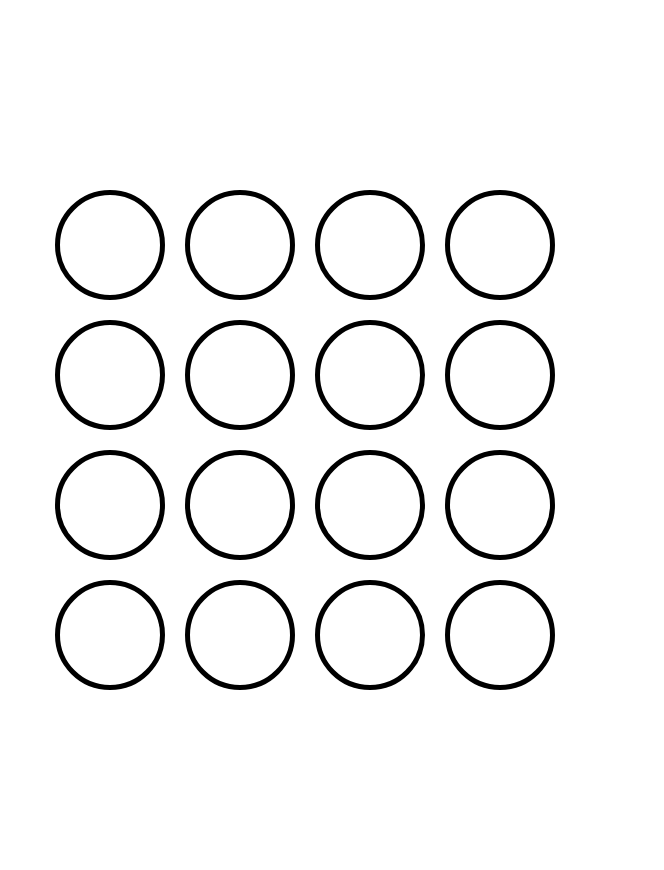
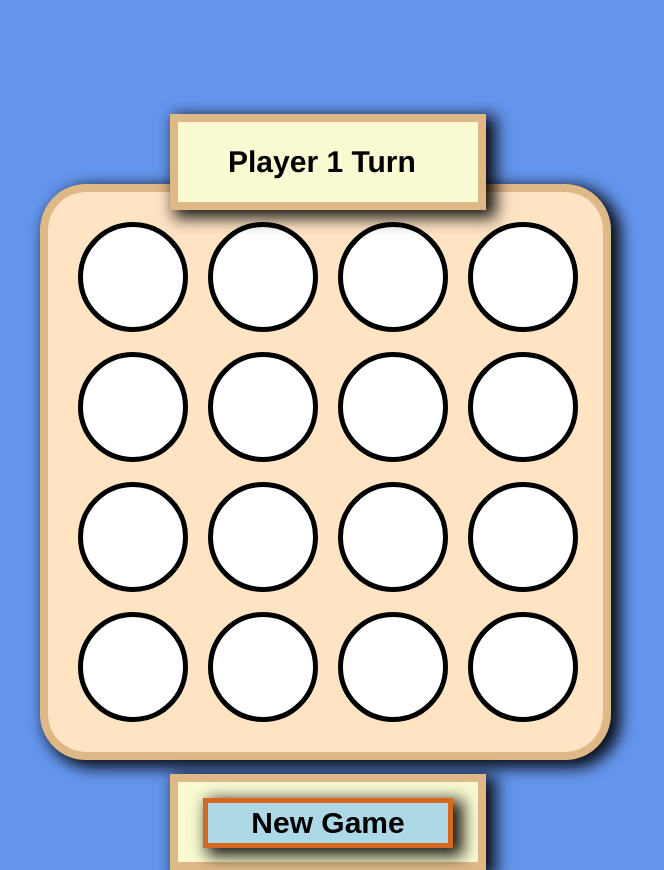
Before and after one commit to AlekSkyHigh/react-connect-4, a React (Create React App) app: page / in a window 1280 px wide. Shown: the whole page, without its empty margins (350-1014 px from the left). Before the commit the page ends 800 px from the top, so only its background shows below. Built offline with nearby package versions, Linux system fonts and the light colour scheme.

Commit message:
Styling the Game Board - Header and Footer

```diff
--- /dev/null
+++ b/src/Componenets/App.js
@@ -0,0 +1,11 @@
+import GameBoard from "./GameBoard";
+
+function App() {
+    return (
+        <div className="app-container">
+            <GameBoard/>
+        </div>
+    )
+}
+
+export default App;
--- /dev/null
+++ b/src/Componenets/Footer.js
@@ -0,0 +1,11 @@
+import React from "react";
+
+const Footer = () => {
+    return (
+        <div className="panel footer">
+            <button>New Game</button>
+        </div>
+    )
+}
+
+export default Footer
--- a/src/Componenets/GameBoard.js
+++ b/src/Componenets/GameBoard.js
@@ -1,8 +1,11 @@
-import React, {useState} from "react";
+import React, { useState } from "react";
 
 import '../Game.css';
 
 import GameCircle from "./GameCircle"
+
+import Header from "./Header";
+import Footer from "./Footer";
 
 const NO_CIRCLES = 16;
 const NO_PLAYER = 0;
@@ -31,7 +34,7 @@ const GameBoard = () => {
 
         setGameBoard(prev => {
             return prev.map((circle, pos) => {
-                if(pos === id) return currentPlayer;
+                if (pos === id) return currentPlayer;
                 return circle;
             })
         })
@@ -43,13 +46,17 @@ const GameBoard = () => {
     };
 
     const renderCircle = id => {
-        return  <GameCircle key={id} id={id} className={`player_${gameBoard[id]}`} onCircleClicked={circleClicked} />
+        return <GameCircle key={id} id={id} className={`player_${gameBoard[id]}`} onCircleClicked={circleClicked} />
     }
 
     return (
-        <div className="gameBoard">
-            {initBoard()}
-        </div>
+        <>
+            <Header />
+            <div className="gameBoard">
+                {initBoard()}
+            </div>
+            <Footer />
+        </>
     )
 }
 
--- /dev/null
+++ b/src/Componenets/Header.js
@@ -0,0 +1,11 @@
+import React from "react";
+
+const Header = () => {
+    return (
+        <div className="panel header">
+            <div className="header-text">Player 1 Turn</div>
+        </div>
+    )
+}
+
+export default Header
--- a/src/Game.css
+++ b/src/Game.css
@@ -1,13 +1,84 @@
+body {
+    background-color: cornflowerblue;
+    font-family: 'Franklin Gothic Medium', 'Arial Narrow', Arial, sans-serif;
+}
+
+.app-container {
+    width: 800px;
+    height: 800px;
+    position: absolute;
+    left: 50%;
+    top: 3%;
+    margin-left: -400px;
+}
+
+.panel {
+    position: absolute;
+    background-color: lightgoldenrodyellow;
+    border: 8px solid burlywood;
+    -webkit-box-shadow: 7px 5px 15px 3px rgba(0, 0, 0, 0.9);
+    box-shadow: 7px 5px 15px 3px rgba(0, 0, 0, 0.9);
+    z-index: 1;
+}
+
+.header {
+    left: 50%;
+    top: 90px;
+    height: 80px;
+    width: 300px;
+    margin-left: -120px;
+}
+
+.header-text {
+    font-size: 30px;
+    font-weight: bold;
+    width: 200px;
+    margin: 0;
+    position: absolute;
+    top: 50%;
+    left: 50%;
+    -ms-transform: translate(-50%, -50%);
+    transform: translate(-50%, -50%);
+}
+
+.footer {
+    left: 50%;
+    top: 750px;
+    height: 80px;
+    width: 300px;
+    margin-left: -120px;
+}
+
+.footer button {
+    position: relative;
+    left: 50%;
+    top: 20%;
+    margin-left: -125px;
+    width: 250px;
+    height: 50px;
+    background-color: lightblue;
+    font-size: 30px;
+    -webkit-box-shadow: 7px 5px 15px 3px rgba(0, 0, 0, 0.9);
+    box-shadow: 7px 5px 15px 3px rgba(0, 0, 0, 0.9);
+    border: 5px solid chocolate;
+    font-weight: bold;
+}
+
 .gameBoard {
     display: grid;
     grid-template-columns: repeat(4, 1fr);
     grid-template-rows: repeat(1, 1fr);
     padding: 20px;
-    width: 500px;
+    width: 515px;
     position: absolute;
     left: 50%;
-    margin-left: -265px;
+    margin-left: -250px;
     top: 20%;
+    background-color: bisque;
+    border: 8px solid burlywood;
+    border-radius: 8%;
+    -webkit-box-shadow: 7px 5px 15px 3px rgba(0, 0, 0, 0.9);
+    box-shadow: 7px 5px 15px 3px rgba(0, 0, 0, 0.9);
 }
 
 .gameCircle {
--- a/src/index.js
+++ b/src/index.js
@@ -1,8 +1,8 @@
 import React from 'react';
 import ReactDOM from 'react-dom/client';
-import GameBoard from './Componenets/GameBoard';
+import App from './Componenets/App';
 
 const root = ReactDOM.createRoot(document.getElementById('root'));
 root.render(
-    <GameBoard />
+    <App />
 );
```
